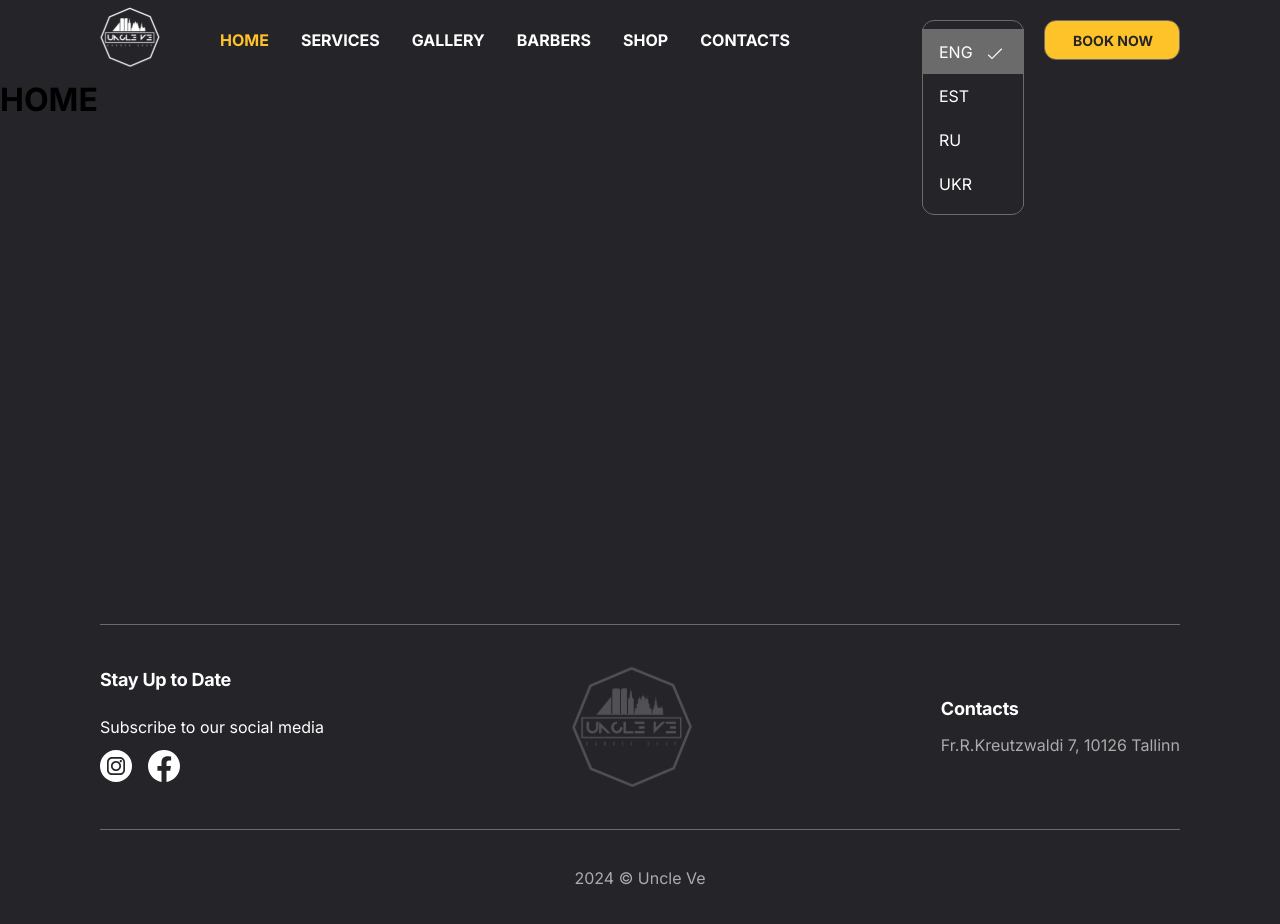
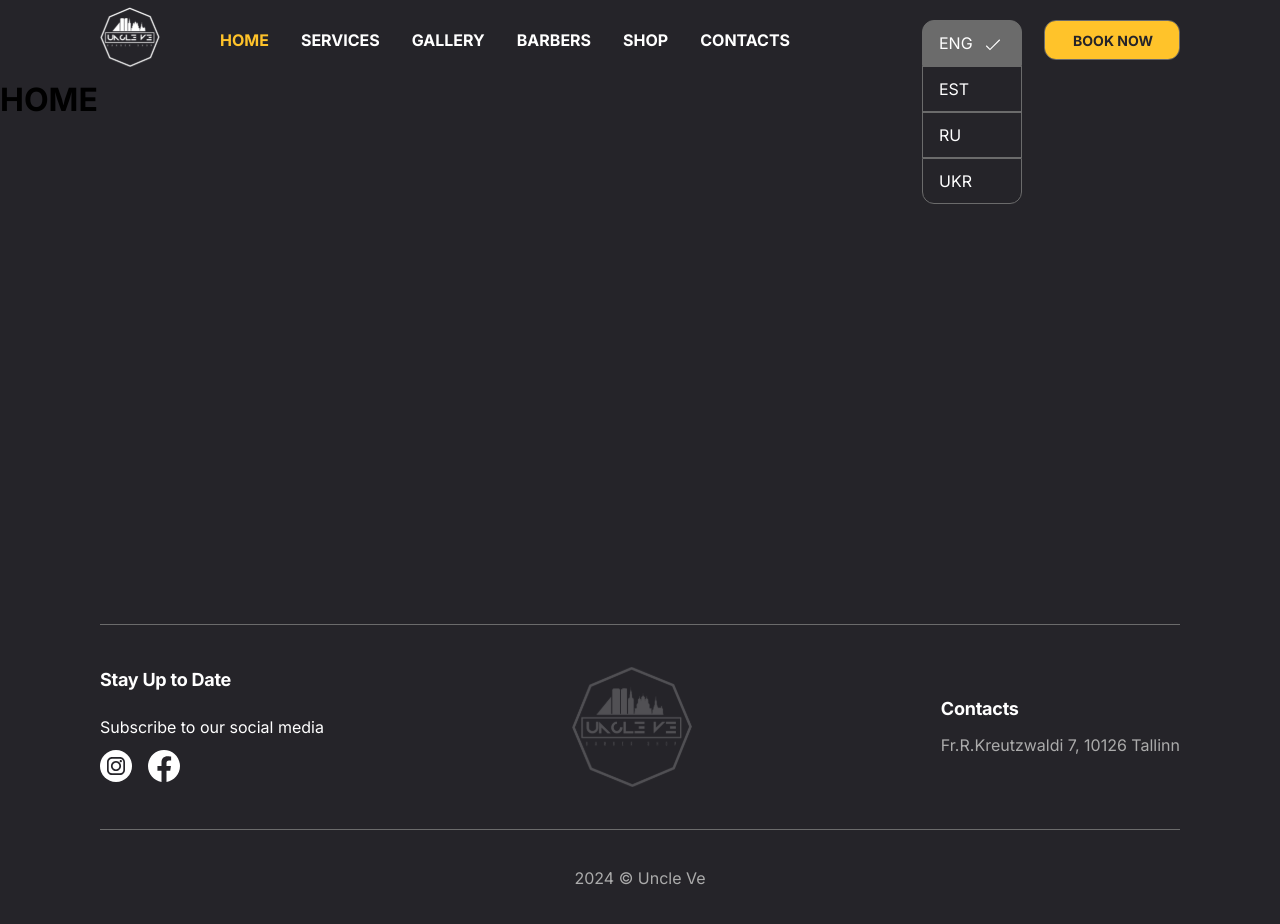
Before and after one commit to lopachuck/test-barber, a React (Create React App) app: page / in a window 1280 px wide. Both pictures are taken after a click on the element "ENG". Shown: the top 924 px of the page. Built offline with nearby package versions, Linux system fonts and the light colour scheme; no server answers.

Commit message:
Dropdown lang menu

```diff
--- /dev/null
+++ b/src/hooks/KeyDown/KeyDown.tsx
@@ -0,0 +1,15 @@
+import { useEffect } from 'react'
+
+export function useKeyDown(
+    cb: (event: { key: string }) => void,
+) {
+
+    useEffect(() => {
+        document.addEventListener('keydown', cb, false)
+
+        return () => {
+            document.removeEventListener('keydown', cb, false)
+        }
+    }, [cb])
+
+}
--- /dev/null
+++ b/src/hooks/OutsideClick/OutsideClick.tsx
@@ -0,0 +1,31 @@
+import { RefObject, useEffect } from 'react'
+
+declare type ClickOutsideHandler = (trigger: boolean) => void;
+
+/**
+ * Hook that execute callback onClick outside the passed ref
+ */
+export function useOutsideClick(
+    ref: RefObject<HTMLElement>,
+    callback?: ClickOutsideHandler,
+) {
+    useEffect(() => {
+        /**
+         * Alert if clicked on outside of element
+         */
+        function handleClickOutside(event: any) {
+            if (ref.current && !ref.current.contains(event.target)) {
+                if (callback) {
+                    callback(false)
+                }
+            }
+        }
+
+        // Bind the event listener
+        document.addEventListener('mousedown', handleClickOutside)
+        return () => {
+            // Unbind the event listener on clean up
+            document.removeEventListener('mousedown', handleClickOutside)
+        }
+    }, [ref])
+}
--- a/src/layouts/Header/header.styles.ts
+++ b/src/layouts/Header/header.styles.ts
@@ -1,9 +1,6 @@
 import styled from 'styled-components'
 import { devices } from '../../devices'
-import {NavLink} from "react-router-dom";
 import checkmark from '../../assets/icon/checkmark.svg'
-import { ReactComponent } from '*.svg'
-// import checkmark from '../../../public/svg/icons/checkmark.svg'
 
 export const HeaderContainer = styled.header`
     display: flex;
@@ -76,60 +73,63 @@ export const LangMenuBtn = styled.span`
         display: none;
     }
 `
-export const LangMenuOptions = styled.div `
+export const LangMenu = styled.div `
     display: flex;
-    width: 102px;
-    //width: 162px;
+    width: 100px;
     max-width: 162px;
-    padding: 8px 16px;
     align-items: center;
     gap: 0;
-    //gap: 10px;
     flex-direction: column;
-    border: 1px solid #6B6B6B;
-    background: #252429;
-    border-radius: 12px;
-    //&.menuOpen{
-    //    display: flex;
-    //    flex-direction: column;
-    //    width: 162px;
-    //    min-height: 48px;
-    //     background: ${({ theme }) => theme.colors.background};
-    //    border-radius: 12px;
-    //     border: 1px solid ${({ theme }) => theme.colors.elementsGrey};
-    //    position: absolute;
-    //    top: 60px;
-    //    left: -2px;
-    //}
+    flex-wrap: wrap;
+    background: ${({ theme }) => theme.colors.background};
+    border-collapse: collapse;
 `
+
 export const LangMenuOption =styled.div `
     display: flex;
     position: relative;
-    width: 102px;
+    width: 100px;
     max-width: 162px;
     padding: 12px 16px;
     align-items: flex-start;
     gap: 10px;
-    color: #fff;
-    border-right: 1px solid #6B6B6B;
-    border-left: 1px solid #6B6B6B;
-    background: #252429;
+    color: ${({ theme }) => theme.colors.white};
+
+    &:first-child {
+        border-radius: 12px 12px 0 0;
+    }
+
+    &:last-child {
+        border-radius: 0 0 12px 12px;
+    }
+
+    border: 1px solid ${({ theme }) => theme.colors.elementsGrey};
+    background: ${({ theme }) => theme.colors.background};
+
+    &:hover {
+        &:not(:first-child) {
+            border-top: 1px solid ${({ theme }) => theme.colors.background};
+        }
+
+        &:not(:last-child) {
+            border-bottom: 1px solid ${({ theme }) => theme.colors.background};
+        }
+
+        //@todo discuss
+        //& ~ div {
+        //    border-top: none;
+        //}
+    }
 
     &:hover,
     &.active,
     &:active {
-        //color: red;
-        //border-radius: 12px 12px 0px 0px;
-        border-top: 1px solid #6B6B6B;
-        border-right: 1px solid #6B6B6B;
-        border-left: 1px solid  #6B6B6B;
-        background: #6B6B6B;
+        border-left: 1px solid ${({ theme }) => theme.colors.elementsGrey};
+        background: ${({ theme }) => theme.colors.elementsGrey};
     }
-    &:hover,
-    &.active,
-    &:active
-    {
-        &:after{
+
+    &.active {
+        &:after {
             content: " ";
             width: 24px;
             height: 24px;
--- a/src/layouts/Header/header.tsx
+++ b/src/layouts/Header/header.tsx
@@ -26,7 +26,7 @@ const Header: FC = () => {
                             isOpen={langOptionOpen}
                             onClose={() => setLangOptionOpen(false)}
                         >
-                            <S.LangMenuOptions>
+                            <S.LangMenu>
                                 <S.LangMenuOption className={currentLang === 'ENG' ? 'active' : ''}
                                                   onClick={() => setCurrentLang('ENG')}>ENG</S.LangMenuOption>
                                 <S.LangMenuOption className={currentLang === 'EST' ? 'active' : ''}
@@ -35,7 +35,7 @@ const Header: FC = () => {
                                     onClick={() => setCurrentLang('RU')}>RU</S.LangMenuOption>
                                 <S.LangMenuOption className={currentLang === 'UKR' ? 'active' : ''}
                                     onClick={() => setCurrentLang('UKR')}>UKR</S.LangMenuOption>
-                            </S.LangMenuOptions>
+                            </S.LangMenu>
                         </SimpleModal>
                         <S.LangMenuBtn onClick={() => setLangOptionOpen(true)}>
                             {currentLang}
--- a/src/theme.ts
+++ b/src/theme.ts
@@ -8,9 +8,8 @@ export const baseTheme: ITheme = {
         background: '#252429',
         textSecondary: '#ABABAB',
         elementsGrey: '#6B6B6B',
-        backgroundElemetsBlack: '#1D1D22'
+        backgroundElemetsBlack: '#1D1D22',
     },
-
 
 }
 
--- a/src/ui-kit/SimpleModal/SimpleModal.tsx
+++ b/src/ui-kit/SimpleModal/SimpleModal.tsx
@@ -1,5 +1,7 @@
-import { FC } from 'react'
+import React, { FC, useCallback, useEffect, useRef } from 'react'
 import * as S from './simpleModal.styles'
+import { useOutsideClick } from '../../hooks/OutsideClick/OutsideClick'
+import { useKeyDown } from '../../hooks/KeyDown/KeyDown'
 
 type Props = {
     children?: React.ReactNode
@@ -10,10 +12,29 @@ const SimpleModal: FC<Props> = ({ isOpen, onClose, children }) => {
     const onWrapperClick = (event: { target: { classList: { contains: (arg0: string) => any } } }) => {
         if (event.target.classList.contains('modal-wrapper')) onClose()
     }
+
+    const wrapperRef = useRef(null)
+
+    useOutsideClick(wrapperRef, (isOpen) => {
+        if (!isOpen) {
+            onClose()
+        }
+    })
+    const escFunction = useCallback((event: { key: string }) => {
+        if (event.key === 'Escape') {
+            if (!isOpen) {
+                onClose()
+            }
+            //@see Do whatever when esc is pressed
+        }
+    }, [])
+
+    useKeyDown(escFunction)
+
     return (
         <>{
             isOpen && (<S.Modal>
-                <S.ContentWrapper onClick={onWrapperClick}>
+                <S.ContentWrapper ref={wrapperRef} onClick={onWrapperClick}>
                     <S.Content onClick={onClose}>
                         {children}
                     </S.Content>
```
